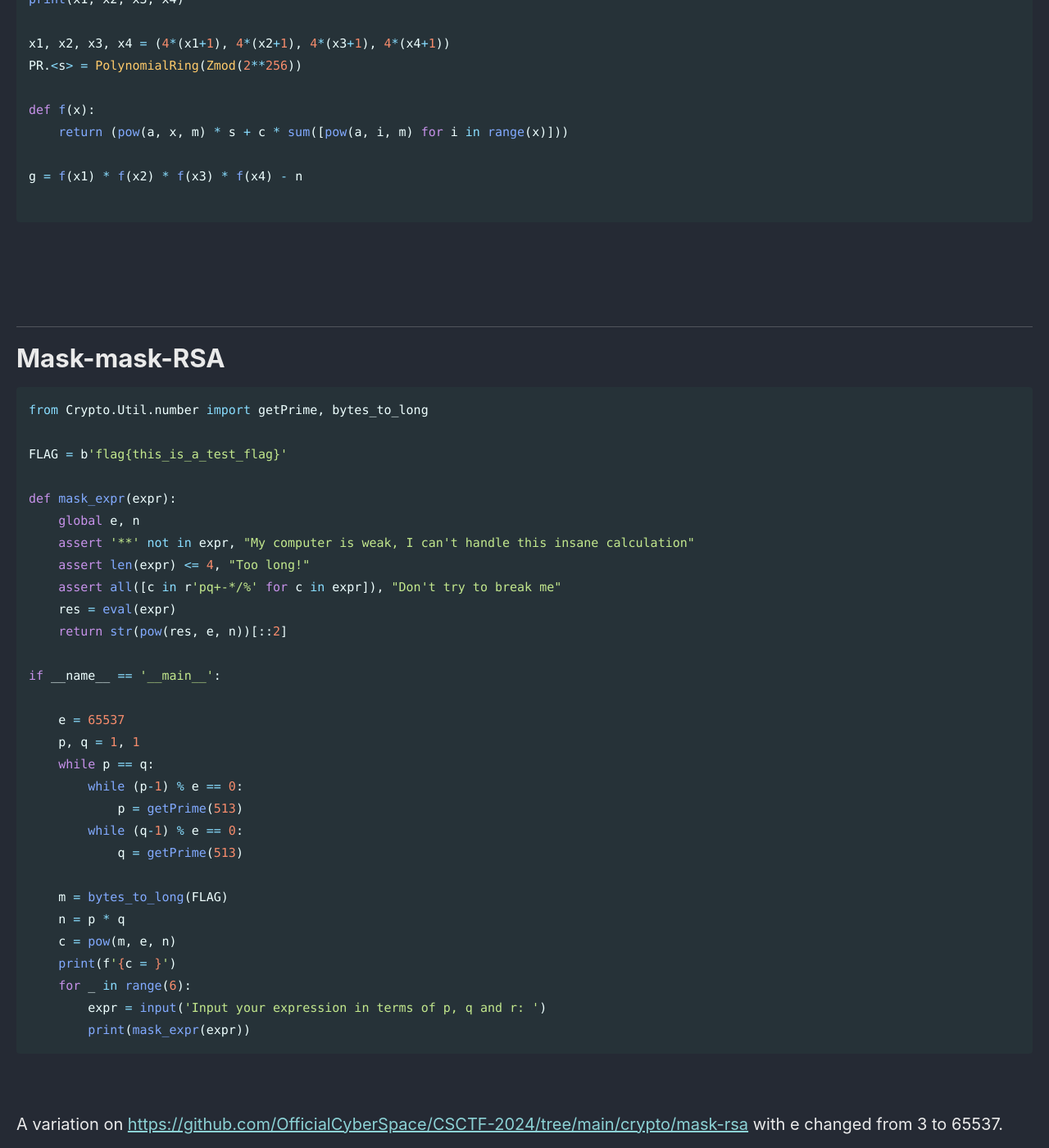
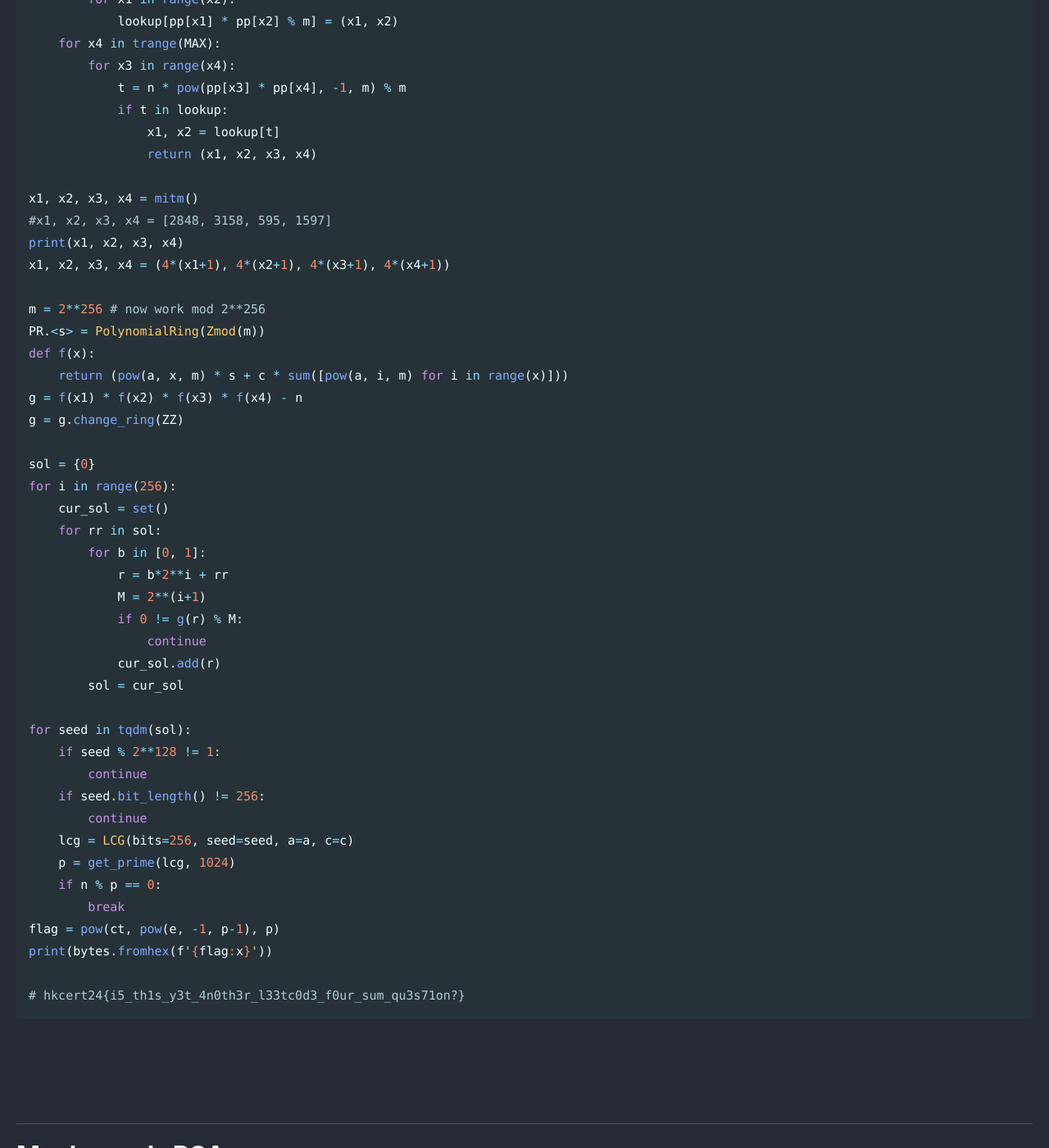
Before and after one commit to Connor-McCartney/Connor-McCartney.github.io, a Jekyll site: the page built from _pages/cryptography/other/HKCERT2024.md, in a window 1280 px wide and 1400 px high, scrolled down 16484 px. Shown: the whole window at 82% size. Built offline with Jekyll 4.4.1, drawn with Linux system fonts in a browser that asks for light colours; cached includes are drawn as plain includes; some of the changed text lies outside the part shown.

Commit message:
Update HKCERT2024.md

````diff
--- a/_pages/cryptography/other/HKCERT2024.md
+++ b/_pages/cryptography/other/HKCERT2024.md
@@ -585,7 +585,7 @@ If you don't have it yet, then lsb pruning is also fun/instructive:
 
 
 ```python
-from tqdm import trange
+from tqdm import trange, tqdm
 
 a = 14766004292360945258404852367497617471774948936126805425073927394403062559771
 c = 101392444572529008969348961056906071660419768871029068095780498478077435335658
@@ -605,6 +605,16 @@ class LCG:
         self.seed = (self.seed * self.a + self.c) % self.m
         self.counter += 1
         return self.seed
+
+def get_prime(lcg, bits):
+    while True:
+        p = 0
+        for _ in range(bits//lcg.bits):
+            p <<= lcg.bits
+            p |= lcg.next()
+        if p.bit_length() != bits: continue
+        if not is_prime(p): continue
+        return p
 
 def get_chunk(lcg, bits):
     p = 0
@@ -631,16 +641,42 @@ def mitm():
                 return (x1, x2, x3, x4)
 
 x1, x2, x3, x4 = mitm()
+#x1, x2, x3, x4 = [2848, 3158, 595, 1597]
 print(x1, x2, x3, x4)
+x1, x2, x3, x4 = (4*(x1+1), 4*(x2+1), 4*(x3+1), 4*(x4+1))
 
-x1, x2, x3, x4 = (4*(x1+1), 4*(x2+1), 4*(x3+1), 4*(x4+1))
-PR.<s> = PolynomialRing(Zmod(2**256))
-
+m = 2**256 # now work mod 2**256
+PR.<s> = PolynomialRing(Zmod(m))
 def f(x):
     return (pow(a, x, m) * s + c * sum([pow(a, i, m) for i in range(x)]))
+g = f(x1) * f(x2) * f(x3) * f(x4) - n
+g = g.change_ring(ZZ)
 
-g = f(x1) * f(x2) * f(x3) * f(x4) - n
+sol = {0}
+for i in range(256):
+    cur_sol = set()
+    for rr in sol:
+        for b in [0, 1]:
+            r = b*2**i + rr
+            M = 2**(i+1)
+            if 0 != g(r) % M:
+                continue
+            cur_sol.add(r)
+        sol = cur_sol
 
+for seed in tqdm(sol):
+    if seed % 2**128 != 1:
+        continue
+    if seed.bit_length() != 256:
+        continue
+    lcg = LCG(bits=256, seed=seed, a=a, c=c)
+    p = get_prime(lcg, 1024)
+    if n % p == 0:
+        break
+flag = pow(ct, pow(e, -1, p-1), p)
+print(bytes.fromhex(f'{flag:x}'))
+
+# hkcert24{i5_th1s_y3t_4n0th3r_l33tc0d3_f0ur_sum_qu3s71on?}
 ```
 
 
````
